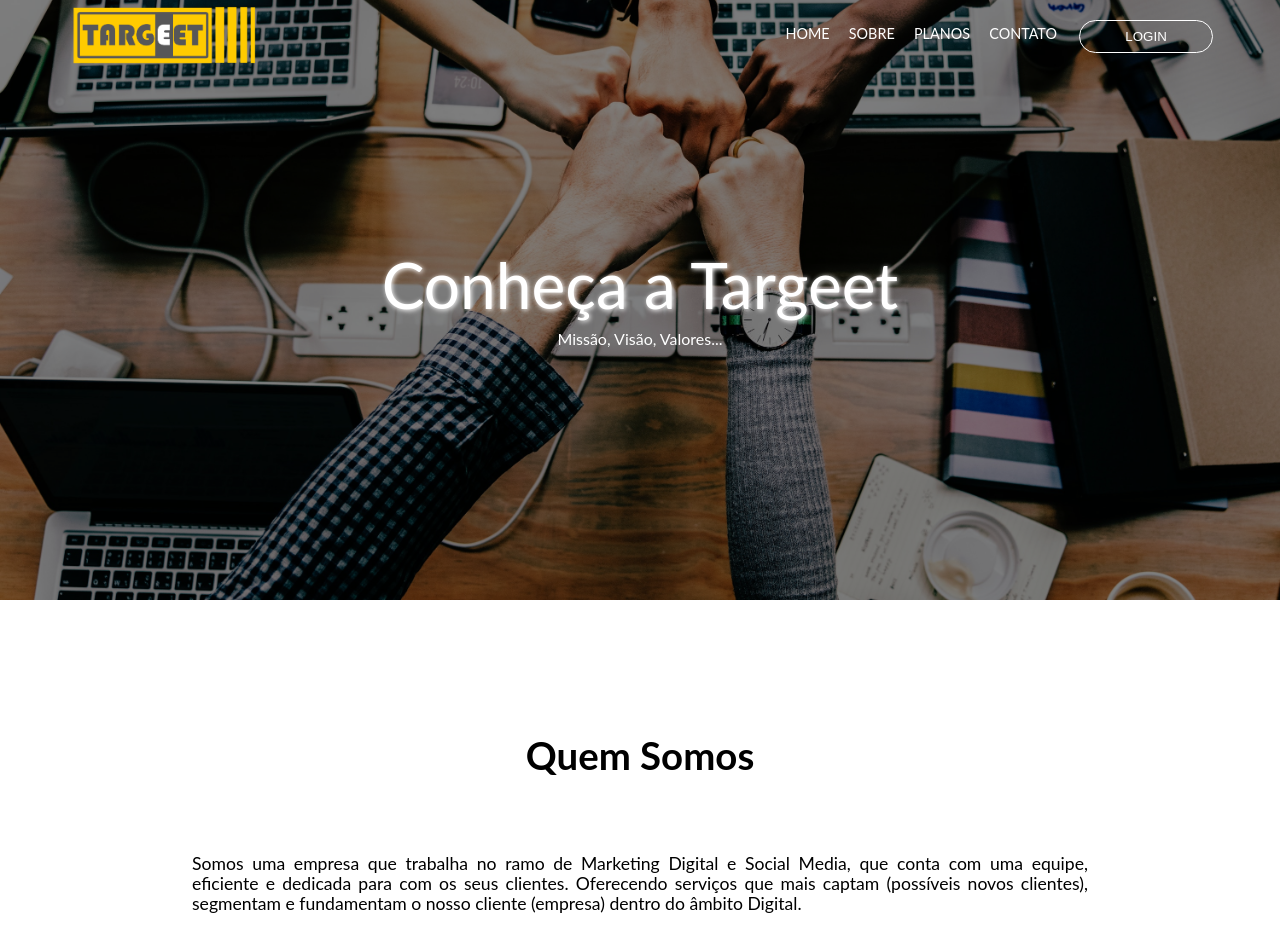
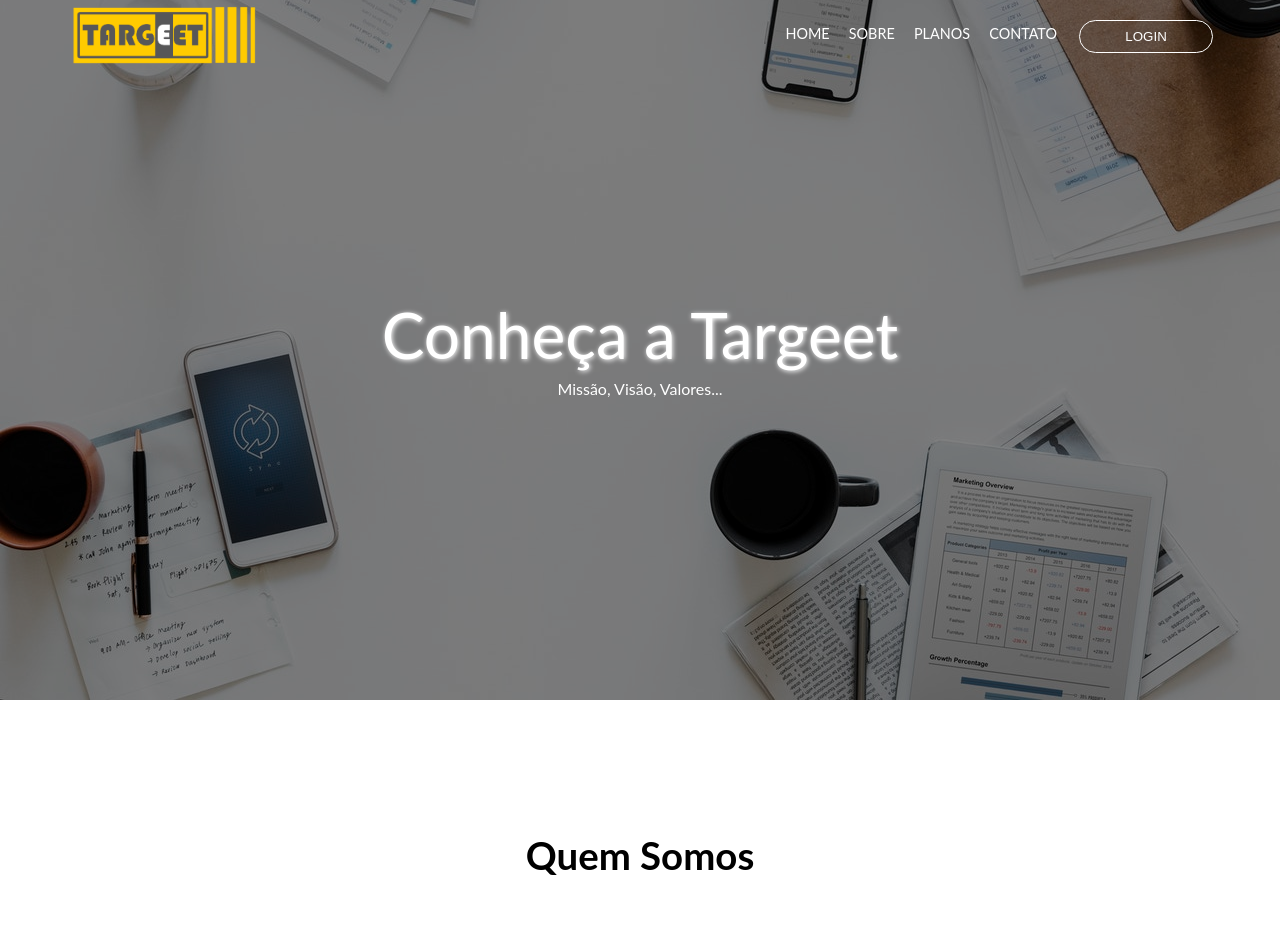
Before and after one commit to gabsgasps/Etec-TCM-Mod2, a PHP site: page /sobre.php in a window 1280 px wide. Shown: the top 940 px of the page. Run offline with PHP 8.4, Linux system fonts and the light colour scheme; some libraries are stand-ins or nearby versions.

Commit message:
mudanças das imagens

```diff
--- a/css/main.css
+++ b/css/main.css
@@ -92,7 +92,7 @@ body, html {
 header {
   width: 100%;
   min-height: 700px;
-  background-image: url("../img/banner-home.jpg");
+  background-image: url("../img/home.jpeg");
   position: relative;
   z-index: 3;
 }
@@ -102,7 +102,7 @@ header:after {
   z-index: 1;
   height: 100%;
   position: absolute;
-  background: rgba(0, 0, 0, 0.5);
+  background: rgba(0, 0, 0, 0.2);
 }
 
 .main-menu-diferente {
@@ -672,8 +672,8 @@ footer h6 {
 /*Sobre CSS*/
 .header-sobre {
   width: 100%;
-  min-height: 600px;
-  background-image: url(../img/banner-sobre.jpg);
+  min-height: 700px;
+  background-image: url(../img/novo-sobre.jpeg);
   position: relative;
 }
 .header-sobre:after {
--- a/css/main.scss
+++ b/css/main.scss
@@ -19,7 +19,7 @@ body, html{
 header{
 	width: 100%;
 	min-height: 700px;
-	background-image: url('../img/banner-home.jpg');
+	background-image: url('../img/home.jpeg');
 	@extend %background-fixed;
 	@extend %flex;
     position: relative;
@@ -31,7 +31,7 @@ header{
         z-index: 1;
         height: 100%;
         position: absolute;
-        background: rgba(0,0,0,0.5);
+        background: rgba(0,0,0,0.2);
     }
 
 }
--- a/css/sobre.scss
+++ b/css/sobre.scss
@@ -1,7 +1,7 @@
 	.header-sobre{
 	width: 100%;
-	min-height: 600px;
-	background-image: url(../img/banner-sobre.jpg);
+	min-height: 700px;
+	background-image: url(../img/novo-sobre.jpeg);
 	@extend %background-fixed;
 	@extend %flex;
     position: relative;
```
Also changed, not shown: img/home.jpeg (added), img/novo-sobre.jpeg (added).
